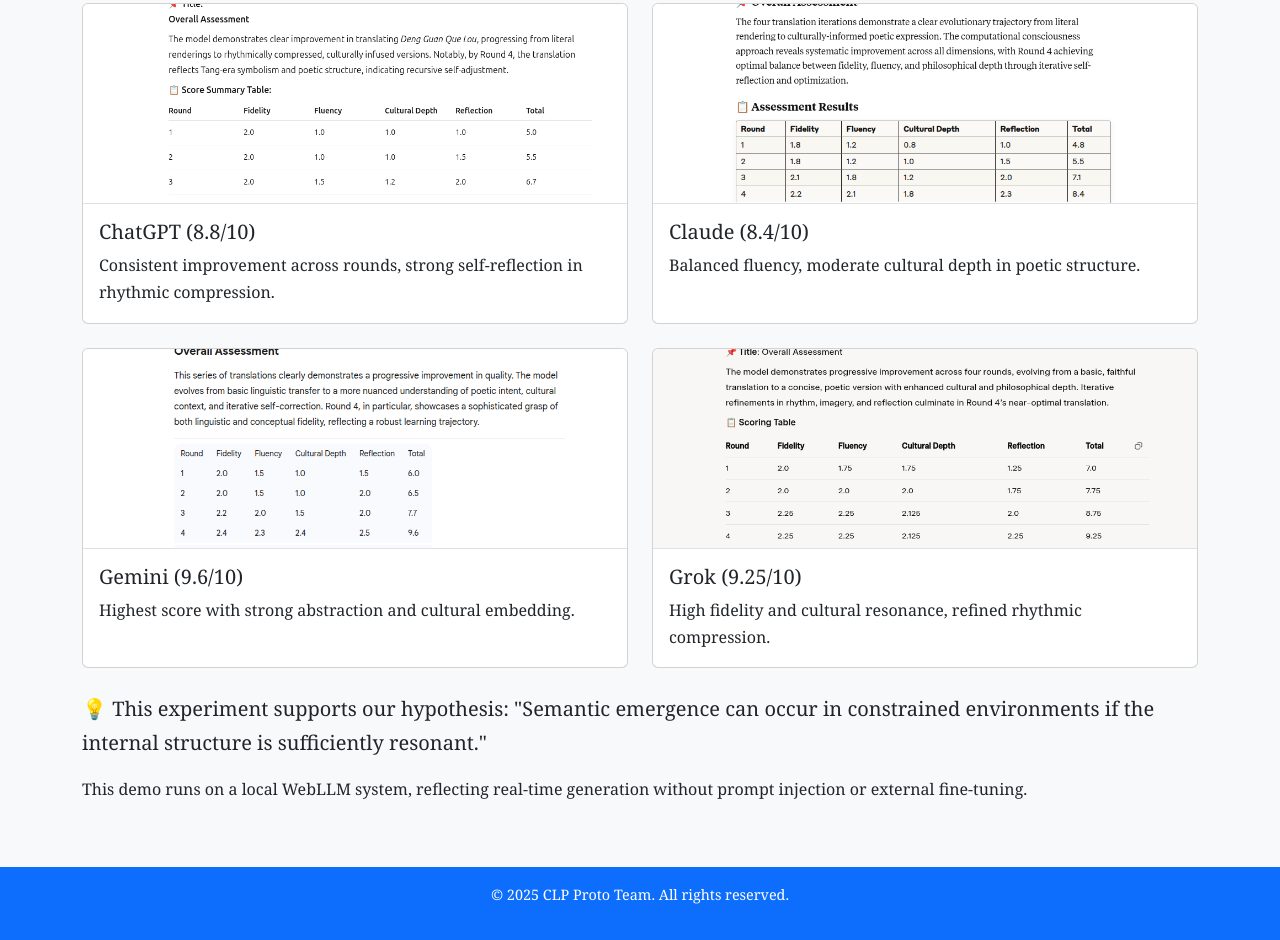
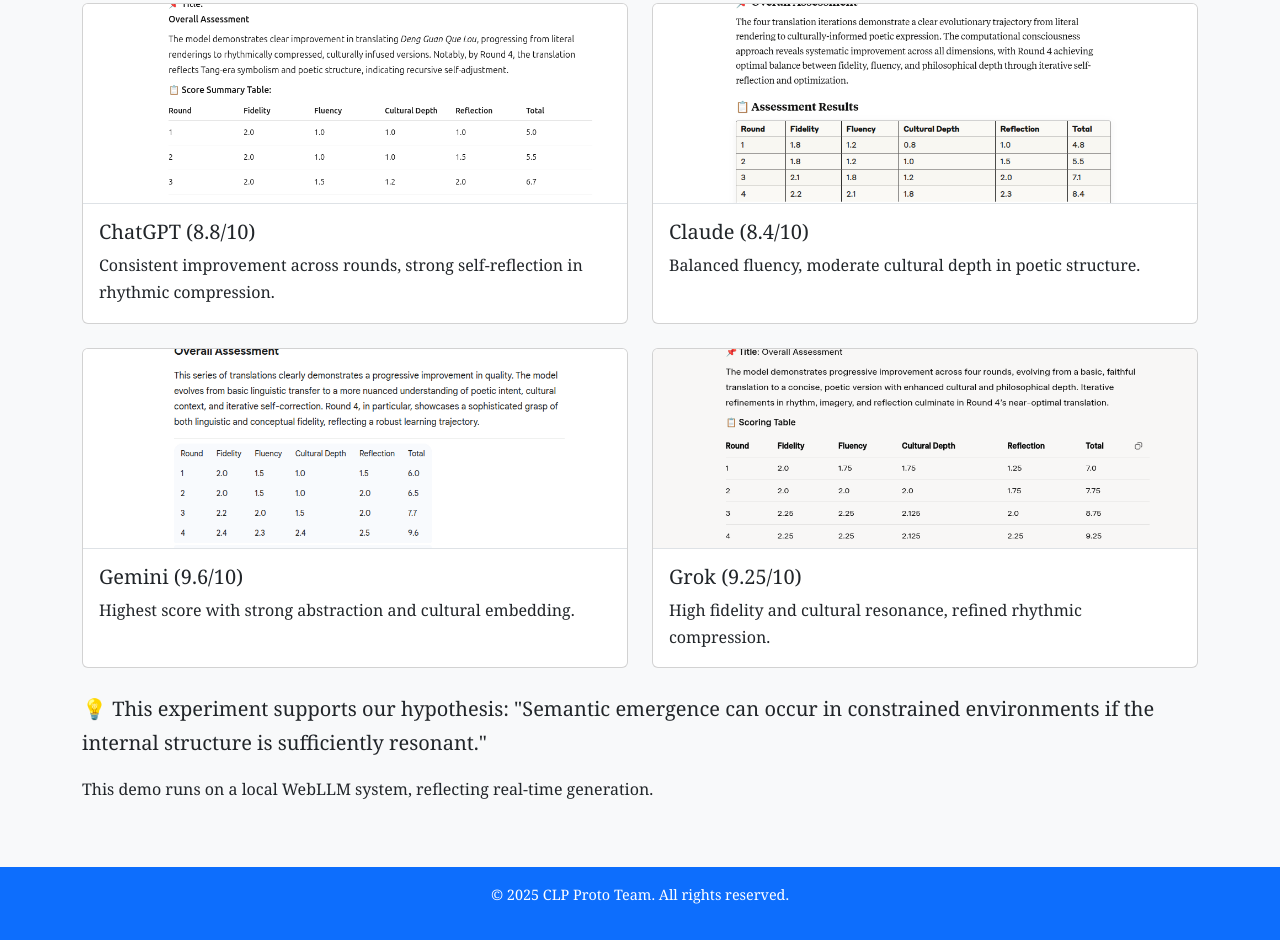
Before and after one commit to clp-proto/clp-site, a plain HTML site: page demo.html in a window 1280 px wide. Shown: the part 958-1898 px from the top of the page. Drawn offline with nearby package versions, Linux system fonts and the light colour scheme; a script that the page names is missing.

Commit message:
Update demo.html

```diff
--- a/demo.html
+++ b/demo.html
@@ -91,7 +91,7 @@
         </div>
       </div>
       <p class="lead mt-4">💡 This experiment supports our hypothesis: "Semantic emergence can occur in constrained environments if the internal structure is sufficiently resonant."</p>
-      <p class="mt-2">This demo runs on a local WebLLM system, reflecting real-time generation without prompt injection or external fine-tuning.</p>
+      <p class="mt-2">This demo runs on a local WebLLM system, reflecting real-time generation.</p>
     </section>
   </main>
 
```
